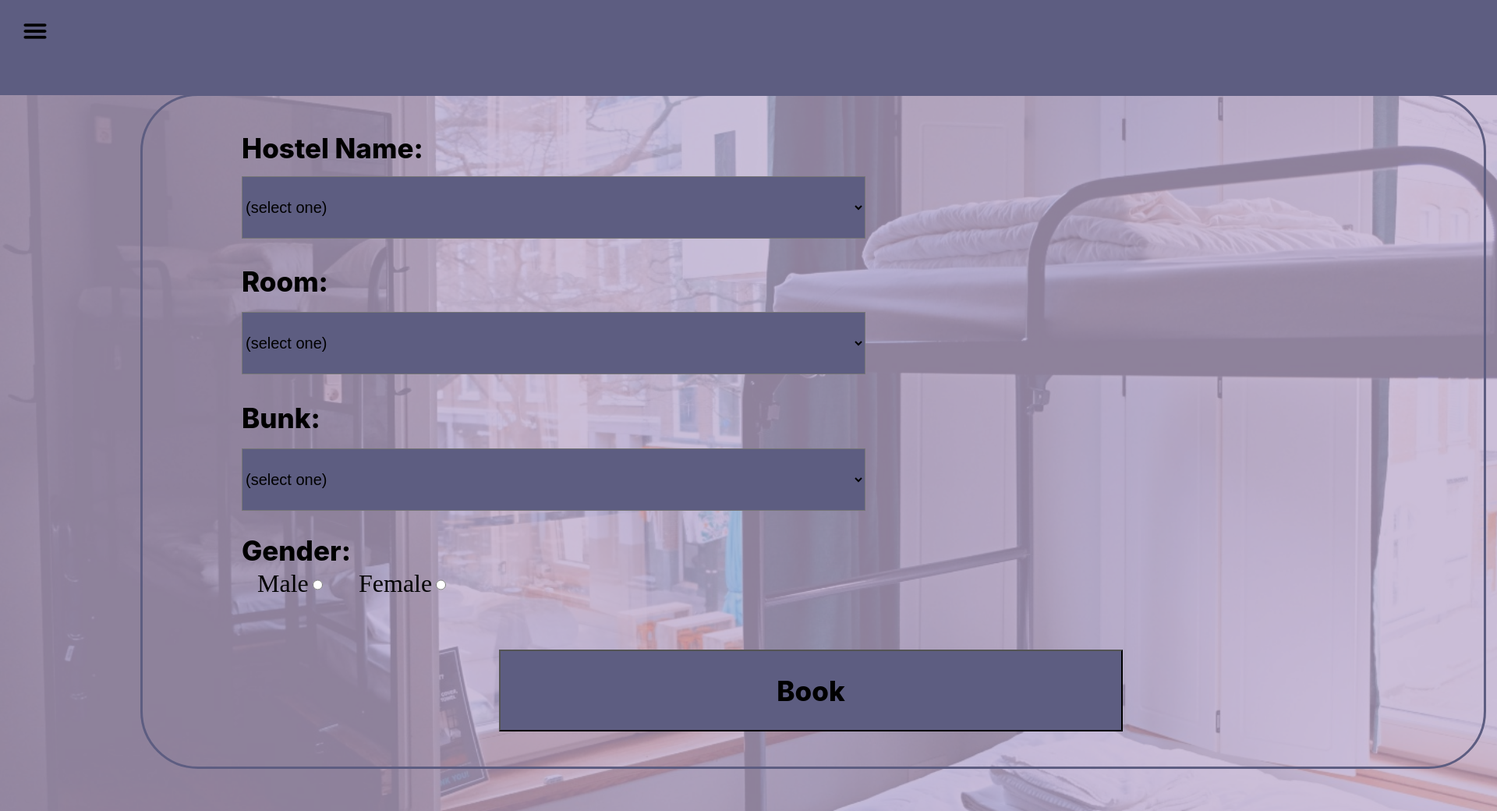
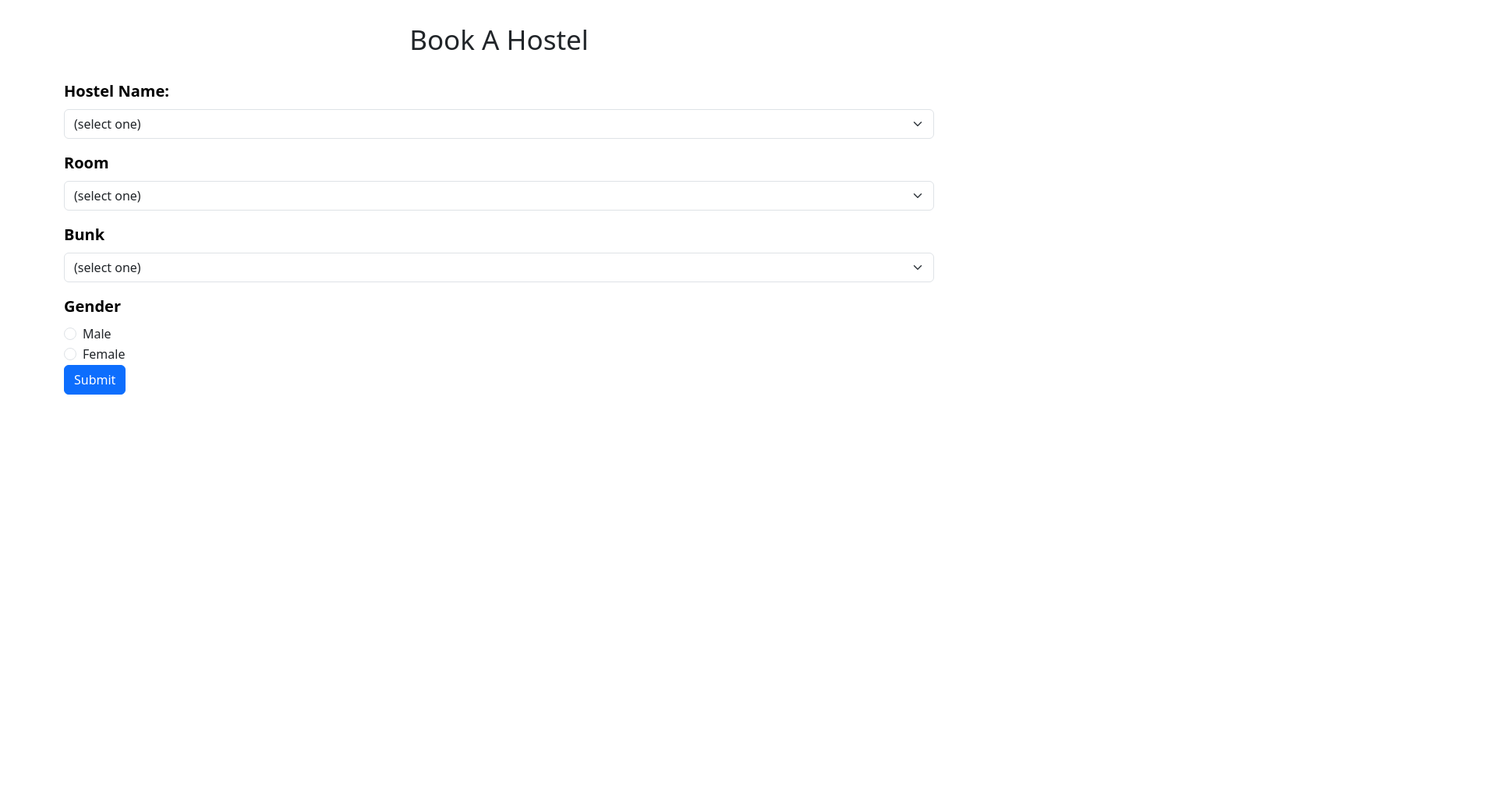
Before and after one commit to muthonijulie/HostelBookingSystem, a plain HTML site: page index.html in a window 1280 px wide. Shown: the top 1040 px of the page at 78% size, 1920 px wide, since content can reach past the window. After the commit the page ends 800 px from the top, so only its background shows below. Drawn offline with nearby package versions, Linux system fonts and the light colour scheme; placeholder pictures from the web are drawn by us.

Commit message:
Update form to use Bootstrap

```diff
--- a/index.css
+++ b/index.css
@@ -1,187 +1,17 @@
-body,html {
-  margin: 0;
-  padding: 0;
-  height: 50%;
-
+.form {
+  width: 100%;
+  margin: 30px auto;
 }
 
-.background-container {
-  width: 50%;
-  height: 50%;
-  position: relative;
-}
-
-.background-container img {
-  width: 100%;
-  height: 100%;
-  position: absolute;
-
-
-}
-
-.overlay {
-  width: 2120px;
-  height: 1080px;
-  position: absolute;
-  background-image: url(image/room.jpg);
-  background-size: cover;
-
-}
-.overlay::before {
-  content: "";
-  width: 100%;
-  height: 100%;
-  position: absolute;
-  background: rgba(187, 170, 204, 0.76);
-}
-
-.content-container {
-  width: 1620px;
-  height: fit-content;
-  left: 150px;
-  top: 209px;
-  position: absolute;
-
-}
-.container {
-  width: 100%;
-  height: 100%;
-  position: relative;
-}
-
-.border-box {
-  width: 1720px;
-  height: 860px;
-  left: 180px;
-  top: 20px;
-  position: absolute;
-  border-radius: 74px;
-  border: 3px #5D5D81 solid;
-}
-
-.text {
-  left: 170px;
-  top: 109px;
-  position: absolute;
-  color: black;
+.form > h3 {
   font-size: 35px;
-  font-family: Inter;
-  font-weight: 800;
-  word-wrap: break-word;
-}
-
-.hostel-name{
-  width: 852px;
-  height: 116px;
-  left: 310px;
-  top: 69px;
-  position: absolute;
-
-}
-.bunk-name {
-  width: 852px;
-  height: 96px;
-  left: 310px;
-  top: 415px;
-  position: absolute;
-
-}
-.room-name{
-  width: 852px;
-  height: 96px;
-  left: 310px;
-  top: 240px;
-  position: absolute;
-
-}
-select {
-  margin: 10px 0 0 0;
-  width: 800px;
-  min-height: 4em;
-  background-color: #5D5D81;
-  font-size: 20px;
-
-}
-
-.room-box {
-  left: 310px;
-  top: 290px;
-  position: absolute;
-
-}
-
-.hostel-name-box {
-  left: 310px;
-  top: 116px;
-  position: absolute;
-}
-
-.bunk-box {
-  left: 310px;
-  top: 465px;
-  position: absolute;
+  text-align: center;
 }
 
 
-.gender {
-  top: 585px;
-  left:310px;
+.form-label {
+  text-align: left;
+  color: black;
+  font-size: 20px;
+  font-weight: bold;
 }
-
-.gender-option {
-  left: 270px;
-  top: 630px;
-  position: absolute;
-  font-size:32px ;
-  display: flex;
-
-}
-
-.male {
-  left: 330px;
-}
-
-.female {
-  left: 460px;
-}
-
- .book-button {
-  left: 640px;
-  top: 733px;
-  position: absolute;
- }
-input[type="submit"] {
- position: center;
-  height: 3em;
-  background: #5D5D81;
-  min-width: 800px;
-  align-items: center;
-  justify-content: center;
-  font-size: 35px;
-  font-family: Inter;
-  font-weight: 800;
-}
-
-.header {
-  width: 2120px;
-  height: 122px;
-  left: 0;
-  top: 0;
-  position: absolute;
-}
-
-.header-bg {
-  width: 2120px;
-  height: 122px;
-  position: absolute;
-  background: #5D5D81;
-}
-
-
-
-.img {
-  left: 30px;
-  top: 30px;
-  position: absolute;
-
-}
--- a/index.html
+++ b/index.html
@@ -1,29 +1,35 @@
 <!DOCTYPE html>
 <html lang="en">
+
 <head>
   <meta charset="UTF-8" />
+  <meta http-equiv="X-UA-Compatible" content="IE=edge" />
   <meta name="viewport" content="width=device-width, initial-scale=1.0" />
+  <link href="https://cdn.jsdelivr.net/npm/bootstrap@5.3.2/dist/css/bootstrap.min.css" rel="stylesheet"
+    integrity="sha384-T3c6CoIi6uLrA9TneNEoa7RxnatzjcDSCmG1MXxSR1GAsXEV/Dwwykc2MPK8M2HN" crossorigin="anonymous">
+  <link rel="stylesheet" href="index.css" />
   <title>Document</title>
-    <link rel="stylesheet" href="index.css" />
 </head>
+
 <body>
   <div class="container">
-      <div class="background-container">
-        <img
-          src="https://via.placeholder.com/1920x1080"
-          alt="Placeholder Image"
-        />
-        <div class="overlay"></div>
+    <div class="form">
+      <h3>Book A Hostel</h3>
+      <form class="form">
+        <div class="mb-3">
+          <label for="hostel-name" class="form-label">Hostel Name:</label>
+          <select id="hostel-name" name="hostel-name-box" size="1" class="form-select">
+            <option value="" selected disabled>(select one)</option>
+            <option value="Batian">Batian</option>
+            <option value="Serengeti">Serengeti</option>
+            <option value="Mt Kenya">Mt Kenya</option>
+            <option value="Simba">Simba</option>
+          </select>
         </div>
-      <div class="container">
-        <div class="border-box"></div>
-        <form action="">
-        <div class="text hostel-name">Hostel Name:</div>
-        <div class="text gender">Gender:</div>
-        <div class="text room-name">Room:</div>
-        <div class="room-box">
-          <select id="room" name="room" size="1">
-            <option value="">(select one)</option>
+        <div class="mb-3">
+          <label for="room" class="form-label">Room</label>
+          <select id="room" name="room" size="1" class="form-select">
+            <option value="" selected disabled>(select one)</option>
             <option value="B1">B1</option>
             <option value="B2">B2</option>
             <option value="B3">B3</option>
@@ -38,47 +44,34 @@
             <option value="M4">M4</option>
           </select>
         </div>
-         <div class="hostel-name-box">
-          <select id="hostel-name-box" name="hostel-name-box" size="1">
-            <option value="">(select one)</option>
-            <option value="Batian">Batian</option>
-            <option value="Serengeti">Serengeti</option>
-            <option value="Mt Kenya">Mt Kenya</option>
-            <option value="Simba">Simba</option>
+        <div class="mb-3">
+          <label for="bunk" class="form-label">Bunk</label>
+          <select id="bunk" name="bunk" size="1" class="form-select">
+            <option value="" selected disabled>(select one)</option>
+            <option value="lower">LOWER</option>
+            <option value="lower">UPPER</option>
           </select>
         </div>
-        <div class="text bunk-name">Bunk:</div>
-        <div class="bunk-box">
-          <select id="bunk" name="bunk" size="1">
-            <option value="">(select one)</option>
-            <option value="lower">LOWER</option>
-            <option value="lower">UPPER</option></select
-          ><br />
+        <div>
+          <p class="form-label">Gender</p>
+          <div class="form-check">
+            <label for="male" class="form-check-label">Male</label>
+            <input type="radio" class="form-check-input" id="male" name="gender" value="male" />
           </div>
-        <div class="gender-option male">
-          Male
-          <input type="radio" id="male" name="gender" value="male" />
-        </div>
-        <div class="book-button">
-          <input type="submit" name="submit" value="Book" />
-        </div>
-        <div class="gender-option female">
-          Female
-          <input type="radio" id="female" name="gender" value="female" />
+          <div class="form-check">
+            <label for="female" class="form-check-label">Female</label>
+            <input type="radio" class="form-check-input" id="female" name="gender" value="female" />
           </div>
         </div>
+        <button type="submit" class="btn btn-primary">Submit</button>
       </form>
+
     </div>
 
-    <div class="header">
-      <div class="header-bg"></div>
+  </div>
+  <script src="https://cdn.jsdelivr.net/npm/bootstrap@5.3.2/dist/js/bootstrap.bundle.min.js"
+    integrity="sha384-C6RzsynM9kWDrMNeT87bh95OGNyZPhcTNXj1NW7RuBCsyN/o0jlpcV8Qyq46cDfL"
+    crossorigin="anonymous"></script>
+</body>
 
-          <div class="img"><img src="image/menu.png" style="
-            height: 20px;
-            width: 30px;
-        "></div>
-        </div>
-      </div>
-    </div>
-  </body>
 </html>
```
Lines whose indentation alone changed are shown as unchanged.
